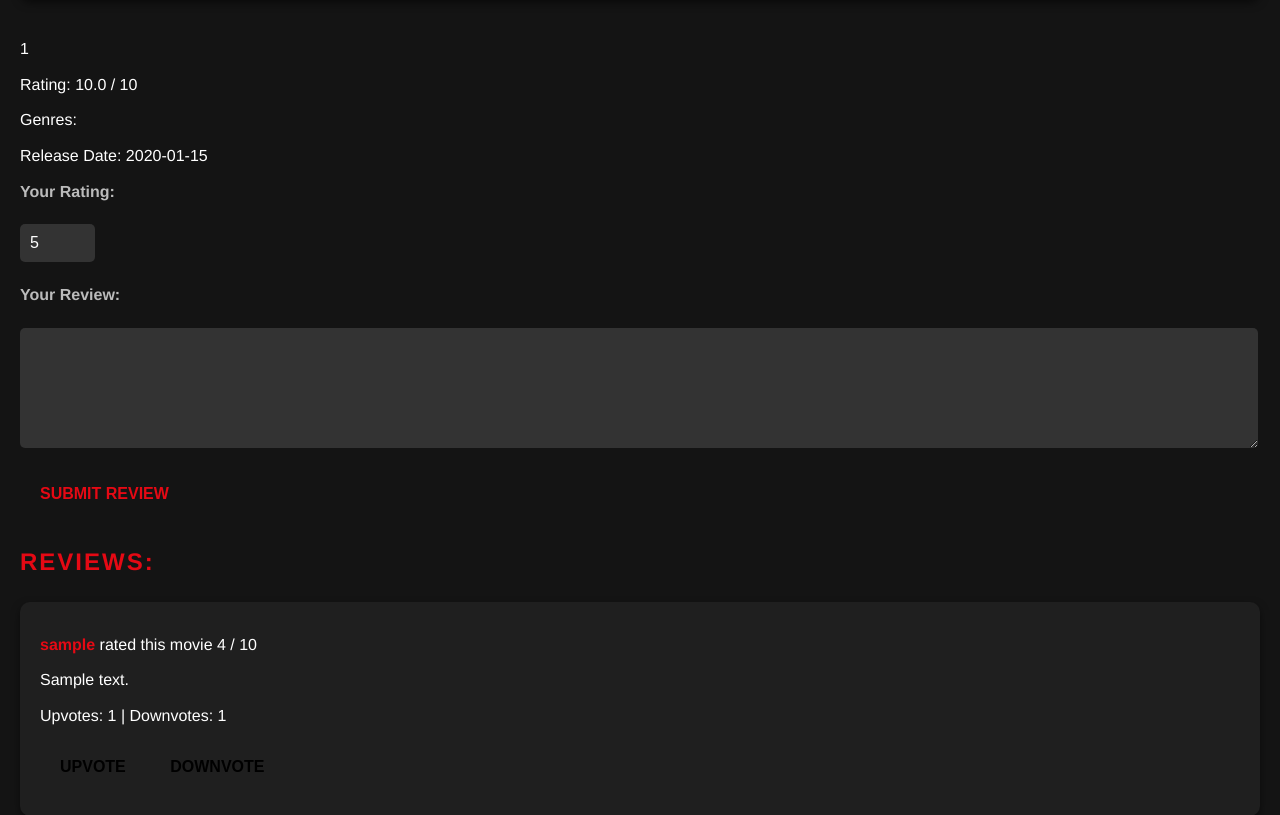
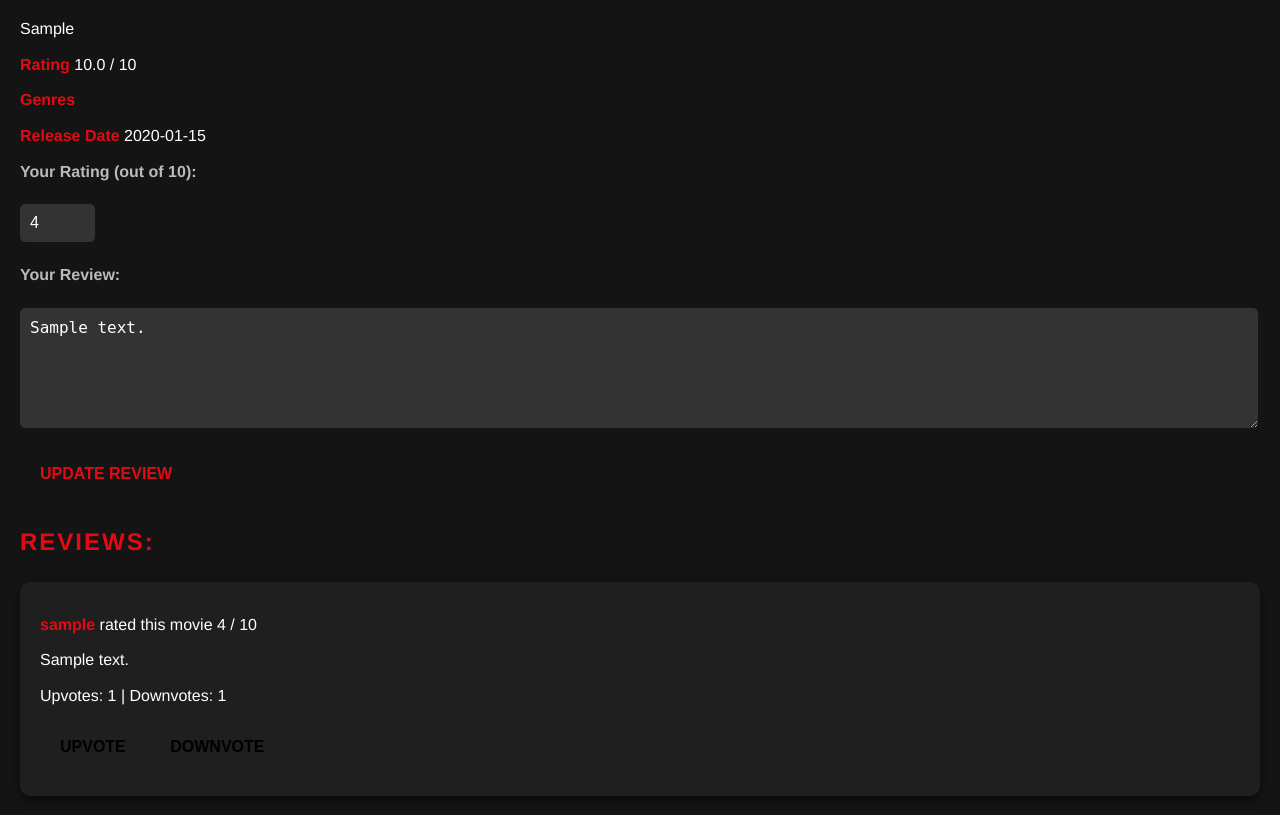
Before and after one commit to dan24-T/Movie-Recommendation-and-Rating-System, a Flask app: page /movie/1/ in a window 1280 px wide. Shown: the part 564-1379 px from the top of the page. After the commit the page ends 1316 px from the top, so only its background shows below. Run offline with Flask 3, Linux system fonts and the light colour scheme; the visitor is signed in with stand-in values (Sample User, id 1); tables that the repository leaves empty hold one stand-in row (values such as "Sample post").

Commit message:
new changes

```diff
--- a/main.py
+++ b/main.py
@@ -87,7 +87,7 @@ def movie_details(movie_id):
     movie_details = {
         'id': movie[0],
         'title': movie[1],
-        'overview': movie[2],
+        'overview': movie[5],
         'vote_average': movie[11],
         'genres': movie[3],
         'release_date': movie[6],
@@ -104,6 +104,16 @@ def movie_details(movie_id):
         flash('Unexpected genres format.', 'error')
         movie_details['genres'] = []
 
+    # Fetch user's review if it exists
+    cur.execute("""
+        SELECT r.rating, r.review_text
+        FROM reviews r
+        JOIN users u ON r.user_id = u.id
+        WHERE r.movie_id = ? AND u.username = ?
+    """, (movie_id, session['username']))
+    user_review = cur.fetchone()
+
+
     # Fetch reviews for this movie, ordered by upvotes descending
     cur.execute("""
         SELECT r.id, r.rating, r.review_text, r.upvotes, r.downvotes, u.username,
@@ -117,7 +127,7 @@ def movie_details(movie_id):
 
     conn.close()
 
-    return render_template('movie_details.html', movie=movie_details, reviews=reviews)
+    return render_template('movie_details.html', movie=movie_details, user_review=user_review, reviews=reviews)
 
 @app.route('/movie/<int:movie_id>/add_review', methods=['POST'])
 def add_review(movie_id):
--- a/templates/masterPage.html
+++ b/templates/masterPage.html
@@ -40,6 +40,8 @@
         .search-dropdown {
             position: relative;
             display: inline-block;
+            margin-bottom: 0;
+            background-color: #000;
         }
         .search-results {
             display: none;
@@ -177,7 +179,7 @@
     <script src="{{ url_for('static', filename='index.js') }}"></script>
 </head>
 <body>
-    <div class="nav">
+    <nav class="nav">
         <p class="logo">VMAX</p>
         <ul>
             <li><a href="{{ url_for('home') }}">Home</a></li>
@@ -199,7 +201,7 @@
         <form action="{{ url_for('auth.logout') }}" method="post">
             <button type="submit">Logout</button>
         </form>
-    </div>
+    </nav>
     {% block sidebar %}{% endblock %}
     {% block body %}{% endblock %}
 </body>
--- a/templates/movie_details.html
+++ b/templates/movie_details.html
@@ -144,25 +144,36 @@ a:hover {
 <h1>{{ movie.title }}</h1>
 <img src="https://image.tmdb.org/t/p/w500/{{ movie.backdrop_path }}" alt="{{ movie.title }}" style="width:100%; max-height:300px; object-fit:cover;">
 <p>{{ movie.overview }}</p>
-<p>Rating: {{ movie.vote_average }} / 10</p>
-<p>Genres: {{ movie.genres | join(', ') }}</p>
-<p>Release Date: {{ movie.release_date }}</p>
+<p><strong>Rating</strong> {{ movie.vote_average }} / 10</p>
+<p><strong>Genres</strong> {{ movie.genres | join(', ') }}</p>
+<p><strong>Release Date</strong> {{ movie.release_date }}</p>
 
 <!-- User's Review Form -->
 {% if 'username' in session %}
-    <form action="{{ url_for('add_review', movie_id=movie.id) }}" method="POST">
-        <label for="rating">Your Rating:</label>
-        <input type="number" name="rating" id="rating" min="1" max="10" value="5" required>
 
+    {% if user_review %}
+        <form method="POST" action="{{ url_for('edit_review', movie_id=movie.id) }}">
+            <label for="rating">Your Rating (out of 10):</label>
+            <input type="number" name="rating" id="rating" min="1" max="10" value="{{ user_review[0] }}" required>
             <label for="review_text">Your Review:</label>
-        <textarea name="review_text" id="review_text" rows="4" required></textarea>
-
+            <textarea name="review_text" id="review_text" required>{{ user_review[1] }}</textarea>
+            <button type="submit">Update Review</button>
+        </form>
+    {% else %}
+        <form method="POST" action="{{ url_for('add_review', movie_id=movie.id) }}">
+            <label for="rating">Your Rating (out of 10):</label>
+            <input type="number" name="rating" id="rating" min="1" max="10" required>
+            <label for="review_text">Your Review:</label>
+            <textarea name="review_text" id="review_text" required></textarea>
             <button type="submit">Submit Review</button>
         </form>
+    {% endif %}
+
 {% else %}
     <p>You need to be <a href="{{ url_for('auth.login') }}">logged in</a> to add a review.</p>
 {% endif %}
 
+{% if reviews %}
     <!-- Display Existing Reviews -->
     <h2>Reviews:</h2>
     {% for review in reviews %}
@@ -174,14 +185,14 @@ a:hover {
             {% if 'username' in session %}
                 <!-- Upvote Button -->
                 <form id="upvote-form-{{ review[0] }}" action="{{ url_for('upvote_review', movie_id=movie.id, review_id=review[0]) }}" method="POST" style="display:inline;">
-                <button type="submit" id="upvote-button-{{ review[0] }}" style="color: {% if review[6] == 'upvote' %}blue{% else %}black{% endif %};">
+                    <button type="submit" id="upvote-button-{{ review[0] }}" style="color: {% if review[6] == 'upvote' %}#4caf50{% else %}black{% endif %};">
                         Upvote
                     </button>
                 </form>
 
                 <!-- Downvote Button -->
                 <form id="downvote-form-{{ review[0] }}" action="{{ url_for('downvote_review', movie_id=movie.id, review_id=review[0]) }}" method="POST" style="display:inline;">
-                <button type="submit" id="downvote-button-{{ review[0] }}" style="color: {% if review[6] == 'downvote' %}blue{% else %}black{% endif %};">
+                    <button type="submit" id="downvote-button-{{ review[0] }}" style="color: {% if review[6] == 'downvote' %}red{% else %}black{% endif %};">
                         Downvote
                     </button>
                 </form>
@@ -221,4 +232,8 @@ a:hover {
         </div>
     {% endfor %}
 
+{% else %}
+<p></p>
+{% endif %}
+
 {% endblock %}
```
Lines whose indentation alone changed are shown as unchanged.
